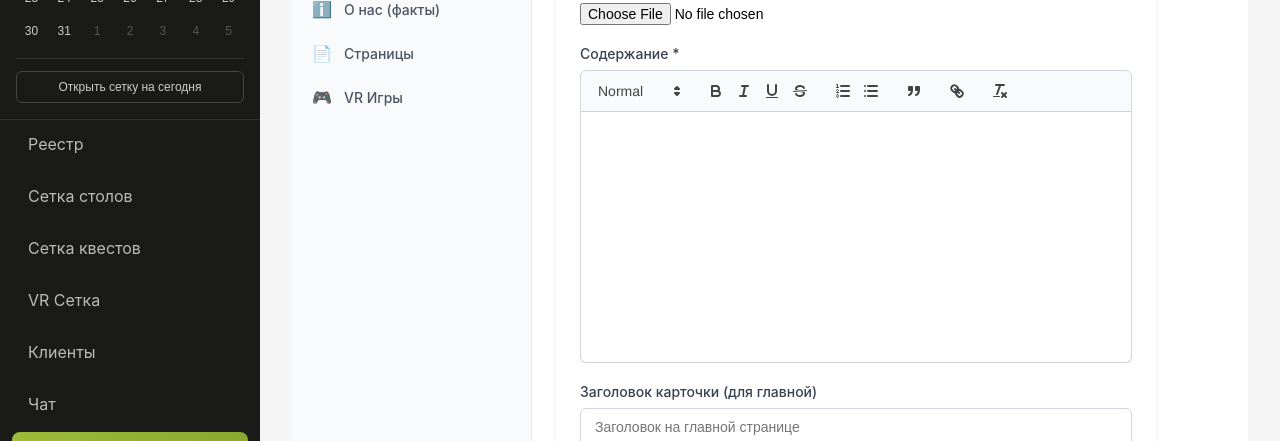
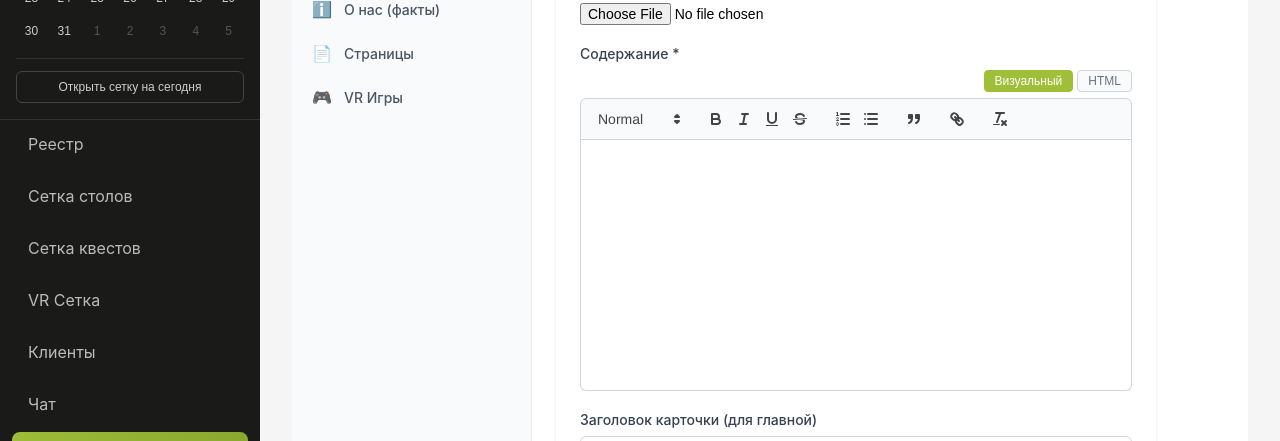
Before and after one commit to rackvy/pandoroom2, a React (Vite) app in the folder apps/admin/: page /content/news/new in a window 1280 px wide. Shown: the part 323-764 px from the top of the page. Built offline with nearby package versions, Linux system fonts and the light colour scheme; no server answers; sample sign-in values are in the browser's storage.

Commit message:
feat(admin): visual/HTML source mode toggle in RichTextEditor

```diff
--- a/apps/admin/src/components/ui/RichTextEditor.module.css
+++ b/apps/admin/src/components/ui/RichTextEditor.module.css
@@ -1,5 +1,56 @@
 .wrapper {
   width: 100%;
+}
+
+.modeBar {
+  display: flex;
+  justify-content: flex-end;
+  gap: 4px;
+  margin-bottom: 6px;
+}
+
+.modeButton {
+  padding: 3px 10px;
+  font-size: 0.75rem;
+  border: 1px solid #d1d5db;
+  background: #f9fafb;
+  color: #6b7280;
+  border-radius: 4px;
+  cursor: pointer;
+  transition: all 0.15s;
+}
+
+.modeButton:hover {
+  border-color: #A0BF39;
+  color: #A0BF39;
+}
+
+.modeButtonActive,
+.modeButtonActive:hover {
+  background: #A0BF39;
+  border-color: #A0BF39;
+  color: white;
+}
+
+.htmlTextarea {
+  width: 100%;
+  min-height: var(--editor-min-height, 150px);
+  padding: 12px;
+  border: 1px solid #d1d5db;
+  border-radius: 6px;
+  font-family: 'SFMono-Regular', Consolas, 'Liberation Mono', Menlo, monospace;
+  font-size: 0.8125rem;
+  line-height: 1.5;
+  color: #1f2937;
+  background: #fafafa;
+  resize: vertical;
+  outline: none;
+  box-sizing: border-box;
+}
+
+.htmlTextarea:focus {
+  border-color: #A0BF39;
+  background: #fff;
 }
 
 .wrapper :global(.ql-toolbar) {
--- a/apps/admin/src/components/ui/RichTextEditor.tsx
+++ b/apps/admin/src/components/ui/RichTextEditor.tsx
@@ -1,4 +1,4 @@
-import { useMemo } from 'react';
+import { useMemo, useState } from 'react';
 import ReactQuill from 'react-quill';
 import 'react-quill/dist/quill.snow.css';
 import styles from './RichTextEditor.module.css';
@@ -25,6 +25,8 @@ export default function RichTextEditor({
   placeholder,
   minHeight = 150,
 }: RichTextEditorProps) {
+  const [mode, setMode] = useState<'visual' | 'html'>('visual');
+
   const modules = useMemo(
     () => ({
       toolbar: TOOLBAR_OPTIONS,
@@ -34,6 +36,26 @@ export default function RichTextEditor({
 
   return (
     <div className={styles.wrapper} style={{ '--editor-min-height': `${minHeight}px` } as React.CSSProperties}>
+      <div className={styles.modeBar}>
+        <button
+          type="button"
+          className={`${styles.modeButton} ${mode === 'visual' ? styles.modeButtonActive : ''}`}
+          onClick={() => setMode('visual')}
+          title="Визуальный редактор"
+        >
+          Визуальный
+        </button>
+        <button
+          type="button"
+          className={`${styles.modeButton} ${mode === 'html' ? styles.modeButtonActive : ''}`}
+          onClick={() => setMode('html')}
+          title="Просмотр и правка HTML-исходника"
+        >
+          HTML
+        </button>
+      </div>
+
+      {mode === 'visual' ? (
         <ReactQuill
           theme="snow"
           value={value}
@@ -41,6 +63,15 @@ export default function RichTextEditor({
           modules={modules}
           placeholder={placeholder}
         />
+      ) : (
+        <textarea
+          className={styles.htmlTextarea}
+          value={value}
+          onChange={(e) => onChange(e.target.value)}
+          placeholder={placeholder}
+          spellCheck={false}
+        />
+      )}
     </div>
   );
 }
```
Lines whose indentation alone changed are shown as unchanged.
